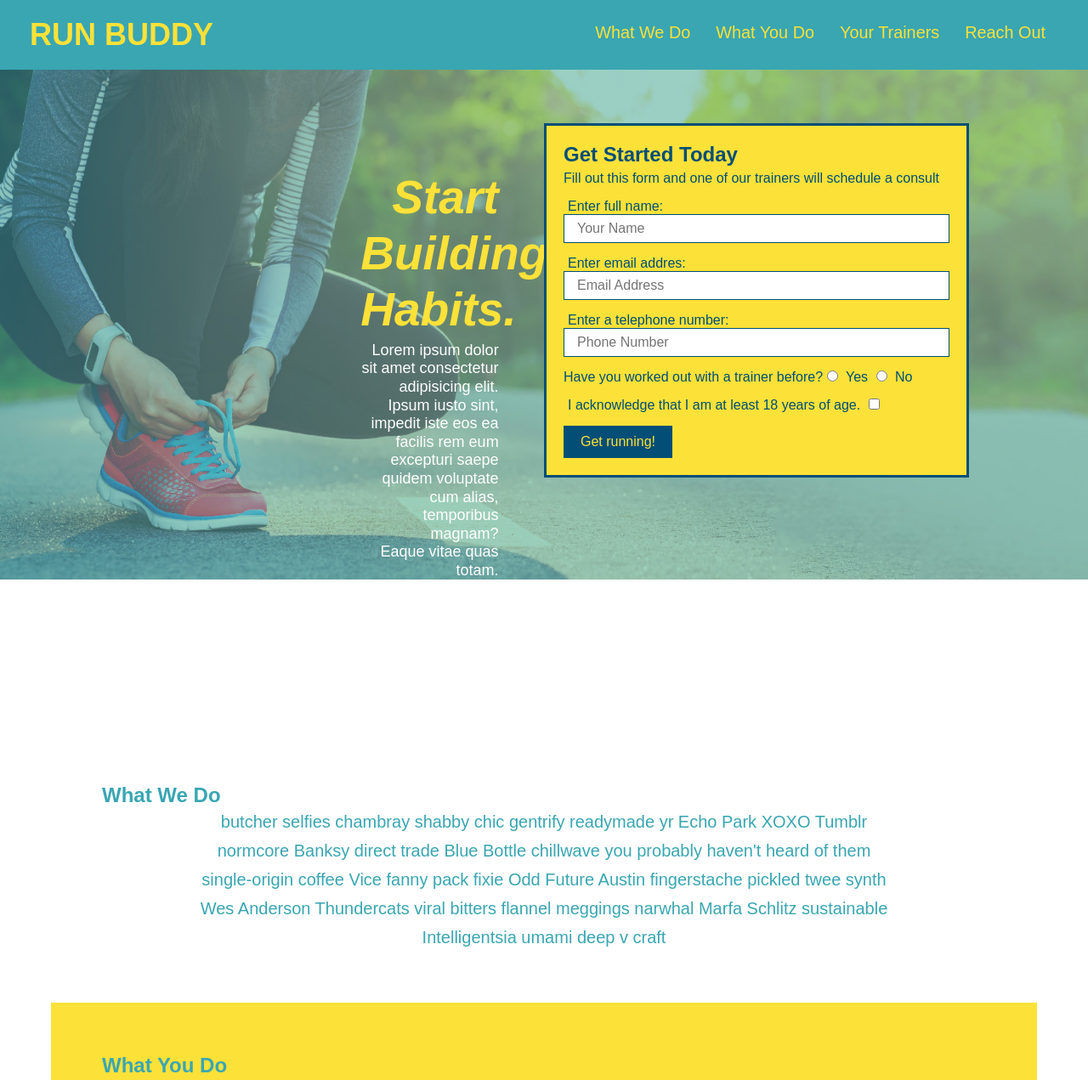
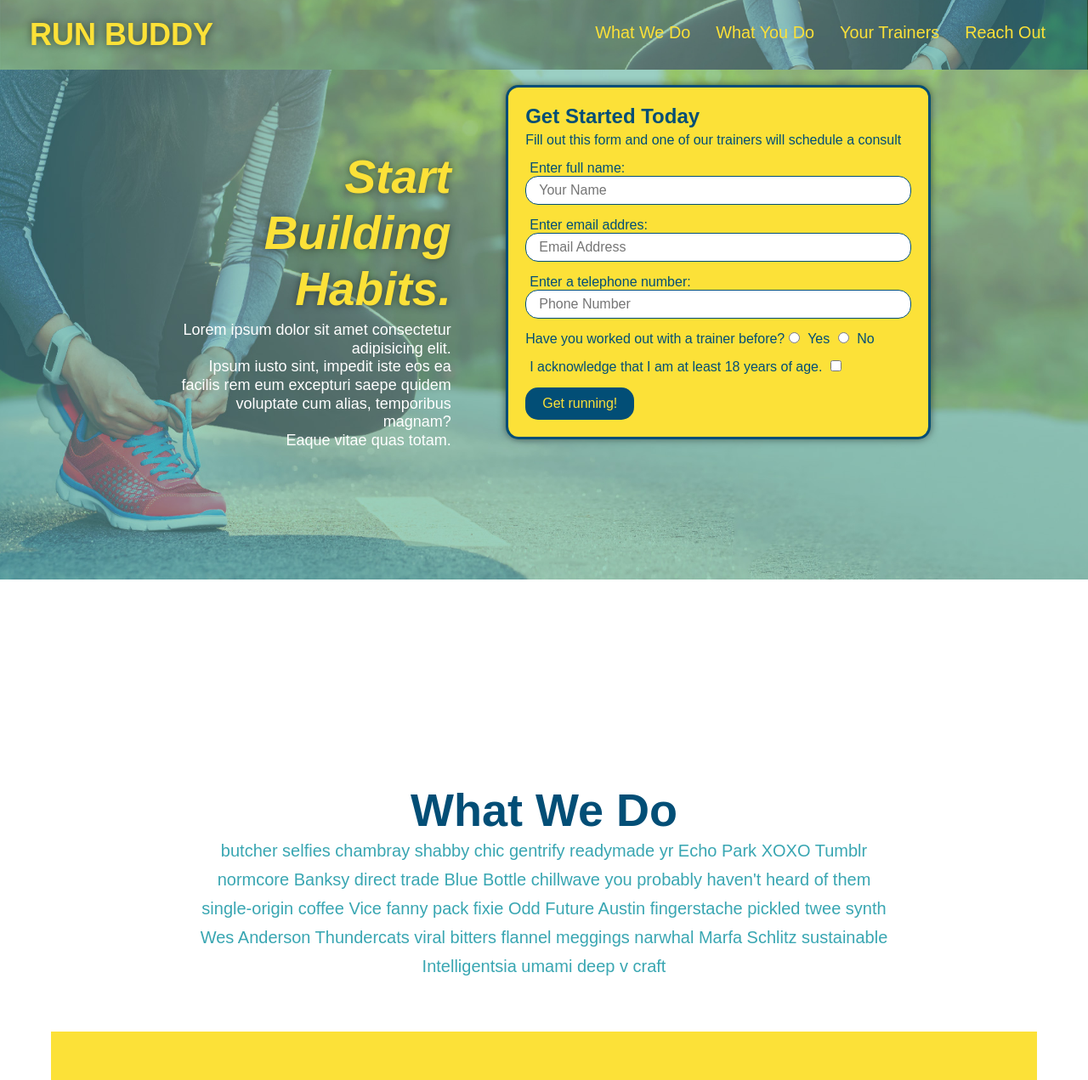
Before and after one commit to brendasosa0721/Run-Buddy-Lastest-Version, a plain HTML site: page index.html in a window 1280 px wide. Shown: the top 1271 px of the page at 85% size. Drawn offline with Linux system fonts and the light colour scheme.

Commit message:
add  asthetics changes to the run buddy

```diff
--- a/assets/css/style.css
+++ b/assets/css/style.css
@@ -17,12 +17,21 @@ header {
     display: flex;
     justify-content: space-between;
     flex-wrap: wrap;
+    position: sticky;
+    top: 0;
+    background-image: url("../images/hero-bg.jpg");
+    background-size: cover;
+    background-position: center;
+    background-attachment: fixed;
+    background-position: 80%;
+    position: relative;
 }
 header h1{
     font-weight: bold;
     font-size: 36px;
     color: #fce138;
     margin: 0;
+    text-shadow: 0 0 10px rgba(0,0,0,0.5);
 
 }
 header a {
@@ -43,6 +52,7 @@ header nav ul li a {
   padding: 10px 15px;
   font-weight: lighter;
   font-size: 1.55vw;
+  text-shadow: 0 0 10px rgba(0,0,0,01.5 green, blue, alpha);
 }
 /* end style for the header*/
 
@@ -61,6 +71,8 @@ section{
     justify-content: center;
     flex-wrap: wrap;
     align-items: flex-start;
+    background-attachment: fixed;
+    background-position: 80%;
 }
 /* Hero Style End*/
 
@@ -81,25 +93,27 @@ section{
   font-style: italic;
   font-size: 55px;
   color: #fce138;
+  text-shadow: 0 0 10px rgba(0, 0, 0, 0.5);
 }
 
 /* end of the class created in develop branch*/
 
 
   .hero{
-    ...
-
+  ...
     border-style: solid;
     border-width: 3px;
     border-color: #024e76;
   }
 
-  .hero-form{
+  .hero form{
     width: 40%;
     margin: 3.5%;
+    box-shadow: 0 0 10px rgba(0, 0, 0, 0.5);
+    border-radius: 15px;
   }
 
-  .hero div form{
+  .hero form{
     border: 3px solid #024e76;
     background-color:  #fce138;
     padding: 20px;
@@ -108,6 +122,7 @@ section{
     position: absolute;
     bottom: 120px;
     right: 140px;
+   display: inline-block;
   }
 
   .hero h3{
@@ -129,6 +144,7 @@ section{
     color: #024e76;
     width: 100%;
     margin-bottom: 15px;
+    border-radius: 15px;
   }
 
   .hero label{
@@ -141,10 +157,18 @@ section{
     border: none;
     padding: 10px 20px;
     font-size: 16px;
+    border-radius: 15px;
   }
   /* HERO STYLES END*/
 
+/*STEPS SESSION*/
 
+.intro{
+  color: #024e76;
+  font-size: 36px;
+  border-bottom: #39a6b2;
+  text-align: center;
+}
   .intro p{
     line-height: 1.7;
     color: #39a6b2;
@@ -156,8 +180,8 @@ section{
 
 
 
-  .section-tittle{
-    font-size: 48px;
+  .section-tittle .primary-border{
+    font-size: 55px;
     color: #024e76;
     border-bottom: 3px solid;
     padding-bottom: 20px;
@@ -166,12 +190,13 @@ section{
     width: 50%;
   }
 
-  .primary-border{
+  .primary-border {
     border-color: #fce138;
   }
 
-  .secondary-border{
+  .secondary-border h2{
     border-color: #39a6b2;
+
   }
 
   .steps{
@@ -179,6 +204,12 @@ section{
 
       }
 
+      .steps .secondary-border{
+        color: #024e76;
+        text-align: center;
+        font-size: 46px;
+        border-color: #39a6b2;
+      }
 
   .step {
     margin: 50px auto;
@@ -227,6 +258,8 @@ section{
   flex: 12;
 }
 
+/* END OF THE STEPS SESSION*/
+
 /*TRAINERS SESSION*/
 
   .trainers{
@@ -235,6 +268,7 @@ section{
     display: flex;
     flex-wrap: wrap;
     justify-content: space-around;
+    flex-direction: row;
 
      }
 
@@ -246,8 +280,15 @@ section{
 
      }
 
+     .trainers h2{
+      color: #024e76;
+      font-size: 46px;
+      text-align: center;
+     }
+
   .trainer img {
-    width: 100%;
+    width: 80%;
+    justify-content: space-around;
 
   }
 
@@ -333,7 +374,7 @@ section{
   color: #fce138;
 }
 
-.contact-form input, .contact-form textarea{
+.contact input, .contact textarea{
   border: 1px solid #024e76;
   display: block;
   padding: 7px 15px;
@@ -342,10 +383,11 @@ section{
   width: 100%;
   margin-bottom: 15px;
   margin-top: 5px;
+  border-radius: 15px;
 
 }
 
-.contact-form button{
+.contact button{
   width: 100%;
   border: none;
   background: #fce138;
@@ -353,6 +395,7 @@ section{
   text-align: center;
   padding: 15px 0;
   font-size: 16px;
+  border-radius: 15px;
 }
 
 /* REACH OUT STYLES END*/
@@ -438,6 +481,7 @@ footer a {
     .contact-info iframe{
       flex: 1 100%;
     }
+
   }
 
 }
@@ -446,6 +490,7 @@ footer a {
 @media screen and (max-width: 768px) {
   section{
     padding: 30px 15px;
+
 
   }
 
--- a/index.html
+++ b/index.html
@@ -38,9 +38,7 @@
         <!-- hero section-->
         <section class="hero">
             <div class="hero-form">
-
-
-                <!-- adding new session to the hero form-->
+ <!-- adding new session to the hero form-->
                 <div class="hero-cta">
                     <h2>Start Building Habits.</h2>
                     <p>
@@ -96,9 +94,7 @@
 <section id="what-we-do" class="intro">
     <div class="flex-rox">
     <h2 class="section-title primary-border">What We Do</h2>
-</div>
-<div class="flex-row">
-    <p>butcher selfies chambray shabby chic gentrify readymade yr Echo Park XOXO Tumblr normcore Banksy direct trade Blue Bottle chillwave you probably haven't heard of them single-origin coffee Vice fanny pack fixie Odd Future Austin fingerstache pickled twee synth Wes Anderson Thundercats viral bitters flannel meggings narwhal Marfa Schlitz sustainable Intelligentsia umami deep v craft
+        <p>butcher selfies chambray shabby chic gentrify readymade yr Echo Park XOXO Tumblr normcore Banksy direct trade Blue Bottle chillwave you probably haven't heard of them single-origin coffee Vice fanny pack fixie Odd Future Austin fingerstache pickled twee synth Wes Anderson Thundercats viral bitters flannel meggings narwhal Marfa Schlitz sustainable Intelligentsia umami deep v craft
          </p>
         </div>
         </section>
```
